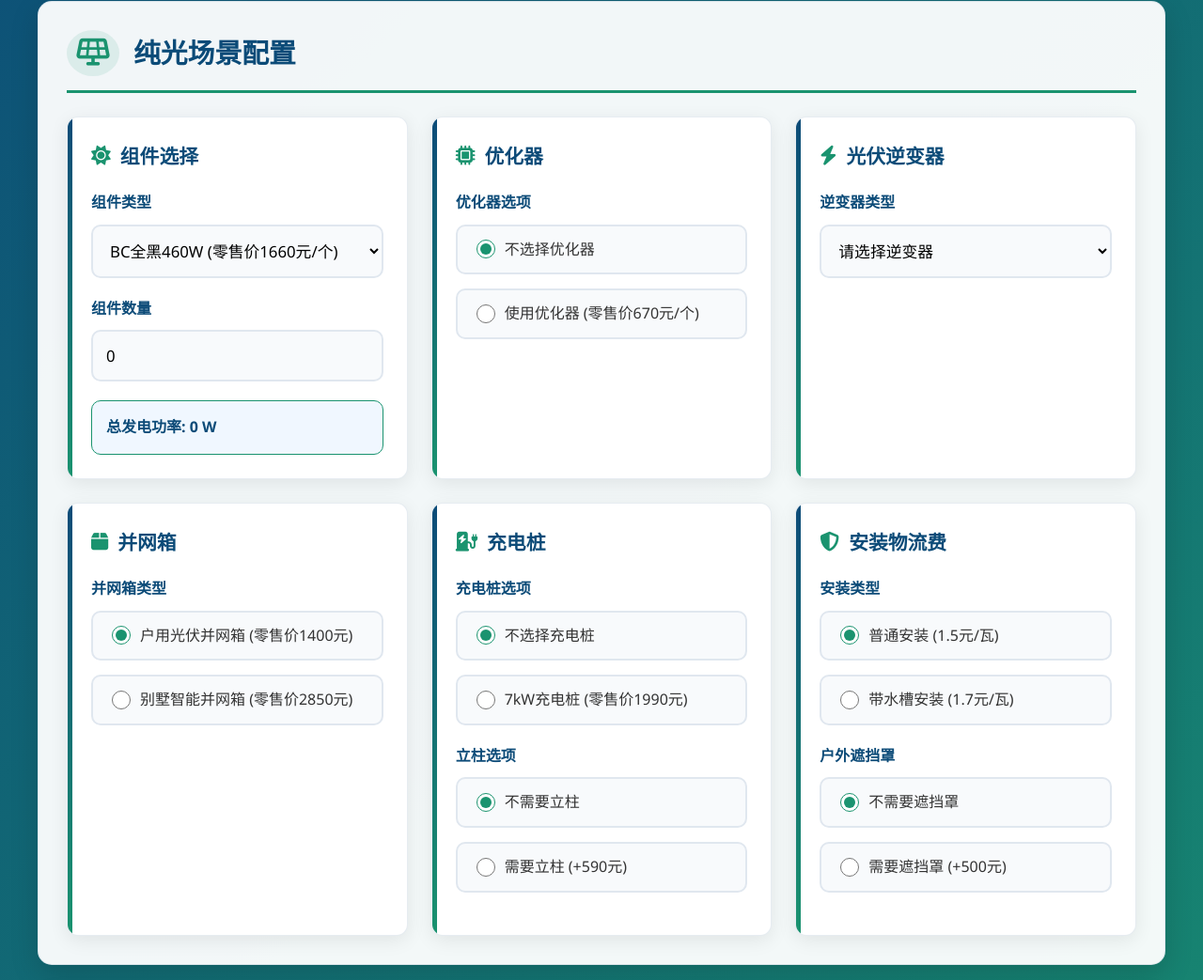
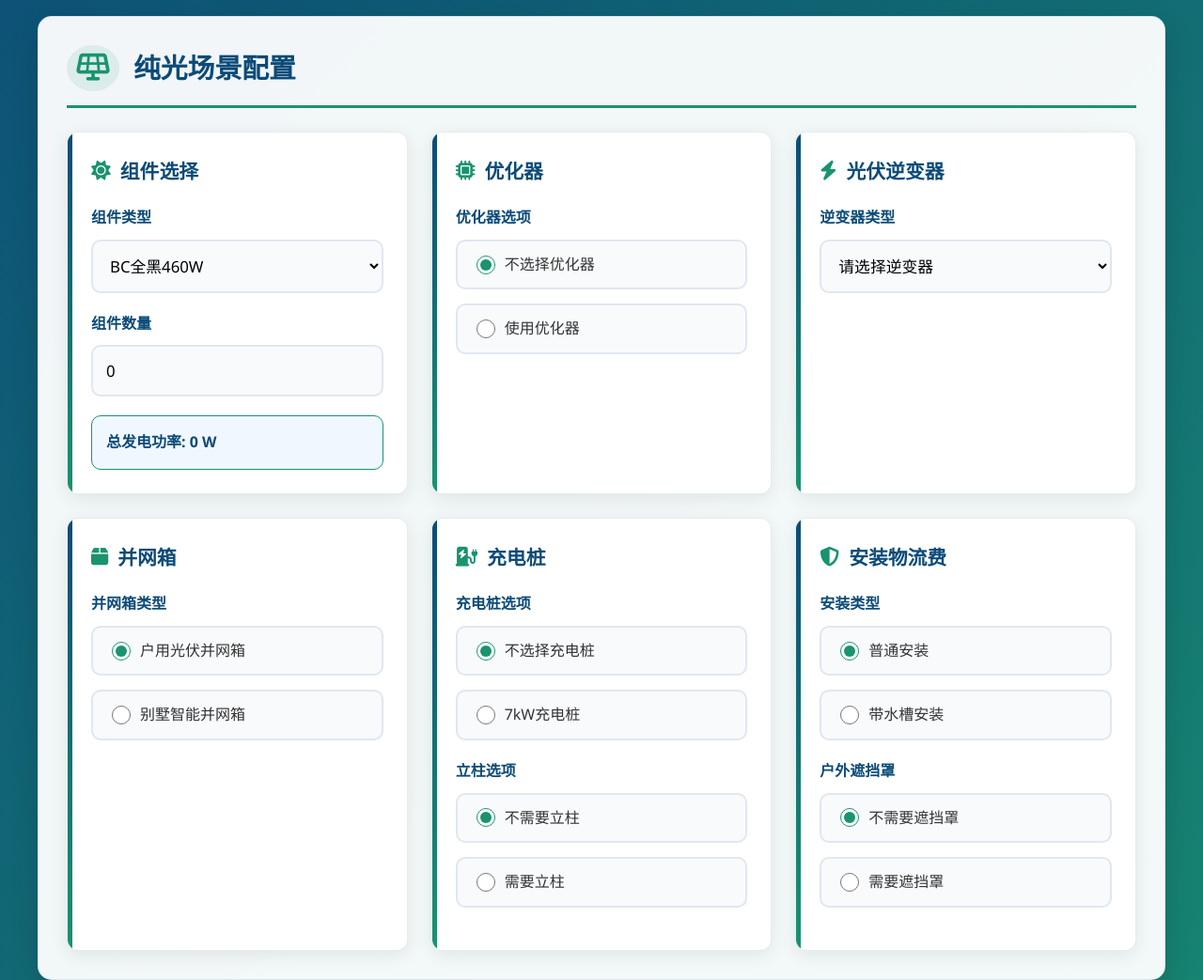
Before and after one commit to wulall1221/solar-quote, a plain HTML site: page index.html in a window 1280 px wide. Shown: the part 353-1396 px from the top of the page at 94% size. Drawn offline with Linux system fonts and the light colour scheme.

Commit message:
Add files via upload

```diff
--- a/index.html
+++ b/index.html
@@ -408,14 +408,14 @@
                 <i class="fas fa-sun"></i>
                 <div>
                     <div>纯光场景</div>
-                    <div style="font-size: 0.9rem; font-weight: normal; margin-top: 5px;">仅使用太阳能组件发电</div>
+                    <div style="font-size: 0.9rem; font-weight: normal; margin-top: 5px;">白天发电，白天用电，余电并网</div>
                 </div>
             </button>
             <button id="storageBtn" class="scene-btn">
                 <i class="fas fa-battery-full"></i>
                 <div>
                     <div>光储场景</div>
-                    <div style="font-size: 0.9rem; font-weight: normal; margin-top: 5px;">太阳能发电 + 储能系统</div>
+                    <div style="font-size: 0.9rem; font-weight: normal; margin-top: 5px;">白天发电，白天用电，夜间用储能，余电并网</div>
                 </div>
             </button>
         </div>
@@ -430,8 +430,8 @@
                     <div class="option-group">
                         <label class="option-label">组件类型</label>
                         <select id="solarComponentType">
-                            <option value="460" data-retail="1660" data-cost="1000">BC全黑460W (零售价1660元/个)</option>
-                            <option value="445" data-retail="1000" data-cost="650">全黑445W（有栅线） (零售价1000元/个)</option>
+                            <option value="460" data-retail="1660" data-cost="1000">BC全黑460W</option>
+                            <option value="445" data-retail="1000" data-cost="650">全黑445W（有栅线）</option>
                         </select>
                     </div>
                     <div class="option-group">
@@ -454,7 +454,7 @@
                             </div>
                             <div class="radio-item">
                                 <input type="radio" name="solarOptimizer" id="solarOptimizerYes" value="670" data-cost="350">
-                                <label for="solarOptimizerYes">使用优化器 (零售价670元/个)</label>
+                                <label for="solarOptimizerYes">使用优化器</label>
                             </div>
                         </div>
                     </div>
@@ -466,8 +466,8 @@
                         <label class="option-label">逆变器类型</label>
                         <select id="solarInverter">
                             <option value="0" data-cost="0">请选择逆变器</option>
-                            <option value="3880" data-cost="3350">17kW (零售价3880元)</option>
-                            <option value="3980" data-cost="3650">25kW (零售价3980元)</option>
+                            <option value="3880" data-cost="3350">17kW</option>
+                            <option value="3980" data-cost="3650">25kW</option>
                         </select>
                     </div>
                 </div>
@@ -479,11 +479,11 @@
                         <div class="radio-group">
                             <div class="radio-item">
                                 <input type="radio" name="solarGridBox" id="solarGridBox1" value="1400" data-cost="700" checked>
-                                <label for="solarGridBox1">户用光伏并网箱 (零售价1400元)</label>
+                                <label for="solarGridBox1">户用光伏并网箱</label>
                             </div>
                             <div class="radio-item">
                                 <input type="radio" name="solarGridBox" id="solarGridBox2" value="2850" data-cost="1500">
-                                <label for="solarGridBox2">别墅智能并网箱 (零售价2850元)</label>
+                                <label for="solarGridBox2">别墅智能并网箱</label>
                             </div>
                         </div>
                     </div>
@@ -500,7 +500,7 @@
                             </div>
                             <div class="radio-item">
                                 <input type="radio" name="solarCharger" id="solarChargerYes" value="1990" data-cost="1100">
-                                <label for="solarChargerYes">7kW充电桩 (零售价1990元)</label>
+                                <label for="solarChargerYes">7kW充电桩</label>
                             </div>
                         </div>
                     </div>
@@ -513,7 +513,7 @@
                             </div>
                             <div class="radio-item">
                                 <input type="radio" name="solarPole" id="solarPoleYes" value="590" data-cost="300">
-                                <label for="solarPoleYes">需要立柱 (+590元)</label>
+                                <label for="solarPoleYes">需要立柱</label>
                             </div>
                         </div>
                     </div>
@@ -526,11 +526,11 @@
                         <div class="radio-group">
                             <div class="radio-item">
                                 <input type="radio" name="solarInstallation" id="solarInstallationNormal" value="1.5" checked>
-                                <label for="solarInstallationNormal">普通安装 (1.5元/瓦)</label>
+                                <label for="solarInstallationNormal">普通安装</label>
                             </div>
                             <div class="radio-item">
                                 <input type="radio" name="solarInstallation" id="solarInstallationWater" value="1.7">
-                                <label for="solarInstallationWater">带水槽安装 (1.7元/瓦)</label>
+                                <label for="solarInstallationWater">带水槽安装</label>
                             </div>
                         </div>
                     </div>
@@ -543,7 +543,7 @@
                             </div>
                             <div class="radio-item">
                                 <input type="radio" name="solarCover" id="solarCoverYes" value="500" data-cost="300">
-                                <label for="solarCoverYes">需要遮挡罩 (+500元)</label>
+                                <label for="solarCoverYes">需要遮挡罩</label>
                             </div>
                         </div>
                     </div>
@@ -561,8 +561,8 @@
                     <div class="option-group">
                         <label class="option-label">组件类型</label>
                         <select id="storageComponentType">
-                            <option value="460" data-retail="1660" data-cost="1000">BC全黑460W (零售价1660元/个)</option>
-                            <option value="445" data-retail="1000" data-cost="650">全黑445W（有栅线） (零售价1000元/个)</option>
+                            <option value="460" data-retail="1660" data-cost="1000">BC全黑460W</option>
+                            <option value="445" data-retail="1000" data-cost="650">全黑445W（有栅线）</option>
                         </select>
                     </div>
                     <div class="option-group">
@@ -585,7 +585,7 @@
                             </div>
                             <div class="radio-item">
                                 <input type="radio" name="storageOptimizer" id="storageOptimizerYes" value="670" data-cost="350">
-                                <label for="storageOptimizerYes">使用优化器 (零售价670元/个)</label>
+                                <label for="storageOptimizerYes">使用优化器</label>
                             </div>
                         </div>
                     </div>
@@ -597,9 +597,9 @@
                         <label class="option-label">逆变器类型</label>
                         <select id="storageInverter">
                             <option value="0" data-cost="0">请选择逆变器</option>
-                            <option value="33000" data-cost="18000">15kW (零售价33000元)</option>
-                            <option value="44000" data-cost="24000">20kW (零售价44000元)</option>
-                            <option value="52000" data-cost="28000">25kW (零售价52000元)</option>
+                            <option value="33000" data-cost="18000">15kW</option>
+                            <option value="44000" data-cost="24000">20kW</option>
+                            <option value="52000" data-cost="28000">25kW</option>
                         </select>
                     </div>
                 </div>
@@ -622,7 +622,7 @@
                     <div class="option-group">
                         <label class="option-label">电池配置说明</label>
                         <p style="background: #f0f7ff; padding: 12px; border-radius: 8px; font-size: 0.95rem;">
-                            SBH电池开关盒 (零售价10500元) + SBH户用电池模组 (零售价18500元/5度电)<br>
+                            SBH电池开关盒 + SBH户用电池模组<br>
                             每5度电需要1个电池模组
                         </p>
                     </div>
@@ -635,7 +635,7 @@
                         <div class="radio-group">
                             <div class="radio-item" style="flex: 1; min-width: 100%;">
                                 <input type="radio" name="storageGridBox" id="storageGridBox" value="2850" data-cost="1500" checked>
-                                <label for="storageGridBox">别墅智能并网箱 (零售价2850元)</label>
+                                <label for="storageGridBox">别墅智能并网箱</label>
                             </div>
                         </div>
                     </div>
@@ -652,7 +652,7 @@
                             </div>
                             <div class="radio-item">
                                 <input type="radio" name="storageCharger" id="storageChargerYes" value="1990" data-cost="1100">
-                                <label for="storageChargerYes">7kW充电桩 (零售价1990元)</label>
+                                <label for="storageChargerYes">7kW充电桩</label>
                             </div>
                         </div>
                     </div>
@@ -665,7 +665,7 @@
                             </div>
                             <div class="radio-item">
                                 <input type="radio" name="storagePole" id="storagePoleYes" value="590" data-cost="300">
-                                <label for="storagePoleYes">需要立柱 (+590元)</label>
+                                <label for="storagePoleYes">需要立柱</label>
                             </div>
                         </div>
                     </div>
@@ -678,11 +678,11 @@
                         <div class="radio-group">
                             <div class="radio-item">
                                 <input type="radio" name="storageInstallation" id="storageInstallationNormal" value="1.5" checked>
-                                <label for="storageInstallationNormal">普通安装 (1.5元/瓦)</label>
+                                <label for="storageInstallationNormal">普通安装</label>
                             </div>
                             <div class="radio-item">
                                 <input type="radio" name="storageInstallation" id="storageInstallationWater" value="1.7">
-                                <label for="storageInstallationWater">带水槽安装 (1.7元/瓦)</label>
+                                <label for="storageInstallationWater">带水槽安装</label>
                             </div>
                         </div>
                     </div>
@@ -695,7 +695,7 @@
                             </div>
                             <div class="radio-item">
                                 <input type="radio" name="storageCover" id="storageCoverYes" value="500" data-cost="300">
-                                <label for="storageCoverYes">需要遮挡罩 (+500元)</label>
+                                <label for="storageCoverYes">需要遮挡罩</label>
                             </div>
                         </div>
                     </div>
```
